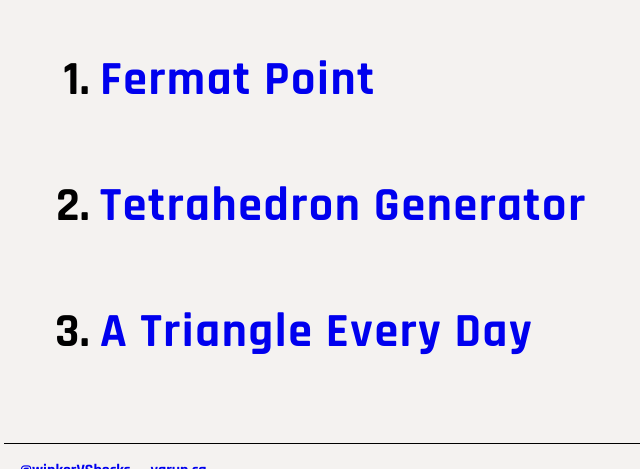
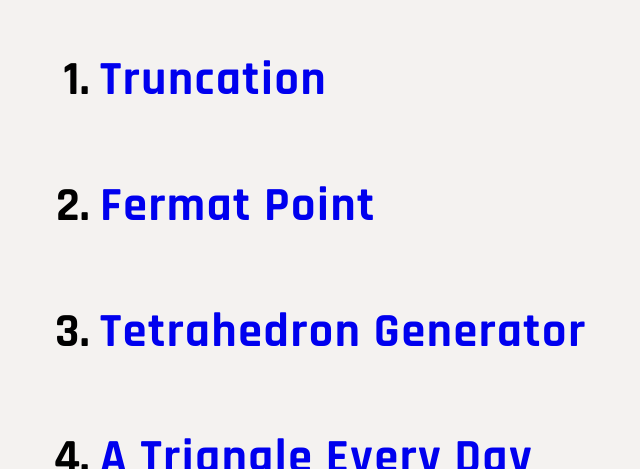
Before and after one commit to winkerVSbecks/triangle.life, a website: page index.html in a window 1280 px wide. Shown: the part 847-1316 px from the top of the page, without its empty margins (28-668 px from the left). Drawn offline with Linux system fonts and the light colour scheme; files that its build step writes are made by us from their sources.

Commit message:
added truncation

```diff
--- a/index.html
+++ b/index.html
@@ -59,6 +59,12 @@
     <ol>
       <li class="item">
         <a class="navy"
+          href="http://winkervsbecks.github.io/truncation">
+          Truncation
+        </a>
+      </li>
+      <li class="item">
+        <a class="navy"
           href="http://winkervsbecks.github.io/fermat-point">
           Fermat Point
         </a>
```
